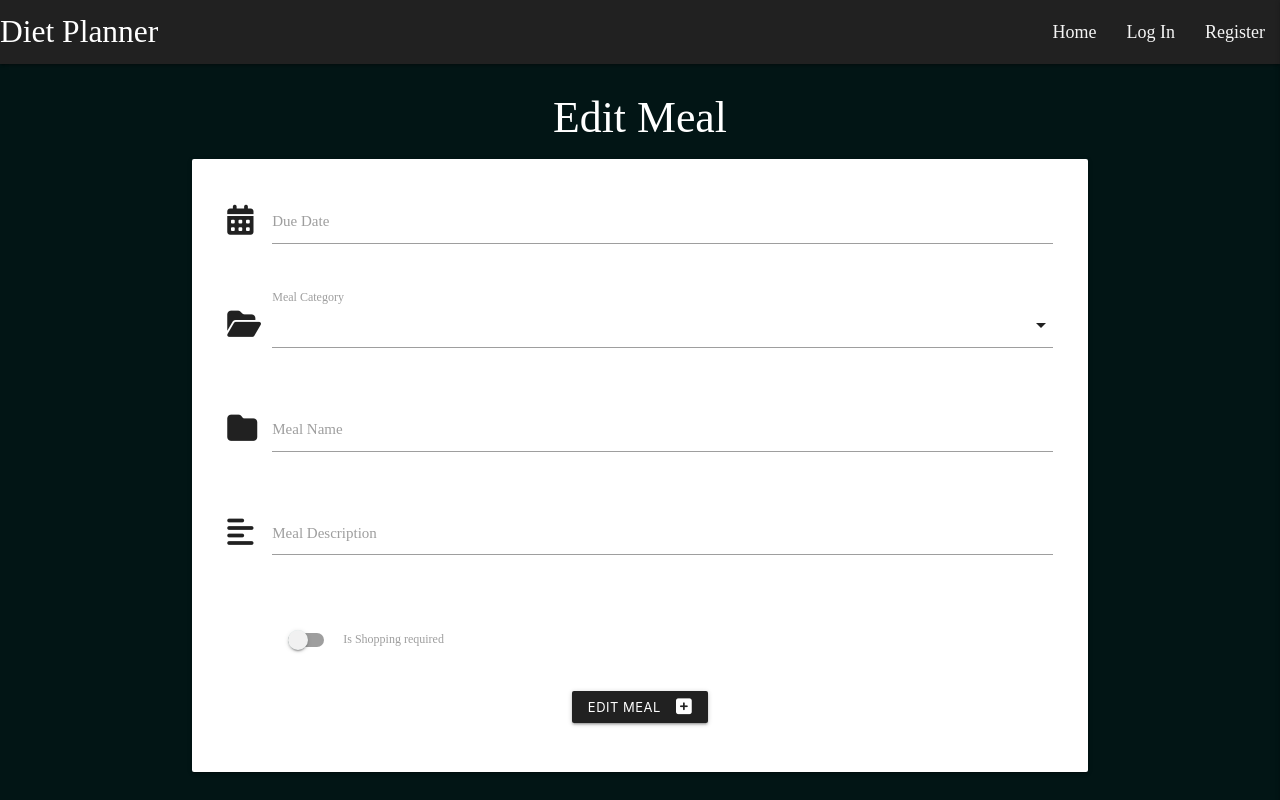
After one commit to MargaritaAtr/diet-planner, a Flask app: template templates/edit_meal.html in a window 1280 px wide. The commit adds this page. Run offline with Flask 3, Linux system fonts and the light colour scheme; the template is opened without the code that fills it, so the values that code supplies are empty; some libraries are stand-ins or nearby versions; some web fonts are replaced.

Commit message:
Add Edit template

```diff
--- a/app.py
+++ b/app.py
@@ -123,6 +123,12 @@ def plan_meals():
     categories = mongo.db.categories.find().sort("category_name", 1)
     return render_template("plan_meals.html", categories=categories)
 
+@app.route("/edit_meal/<meal_id>", methods=["GET","POST"])
+def edit_meal(meal_id):
+    meal = mongo.db.meals.find_one({"_id": ObjectId(meal_id)})
+    categories = mongo.db.categories.find().sort("category_name", 1)
+    return render_template("edit_meal.html", meal=meal , categories=categories)
+
 
 if __name__ == "__main__":
     app.run(host=os.environ.get("IP"),
--- a/static/css/style.css
+++ b/static/css/style.css
@@ -25,3 +25,7 @@ nav ul a {
 .slider{
     z-index:-1;
 }
+.btn-small{
+margin: 5px;
+
+}
--- a/static/js/script.js
+++ b/static/js/script.js
@@ -3,6 +3,7 @@ $(document).ready(function(){
     $('.slider').slider({edge:"right"});
     $('.collapsible').collapsible();
     $('select').formSelect();
+    $(".tooltipped").tooltip();
     $(".datepicker").datepicker({
       format: "dddd mm/yy",
       yearRange: 3,
--- /dev/null
+++ b/templates/edit_meal.html
@@ -0,0 +1,71 @@
+{% extends "base.html" %}
+{% block content %}
+
+<h3 class="center-align white-text">Edit Meal</h3>
+
+<div class="row card-panel cream lighten-3">
+  <form class="col s12" method="POST" action="{{ url_for('edit_meal', meal_id=meal._id) }}">
+       <!-- due date picker -->
+       <div class="row">
+        <div class="input-field col s12">
+            <i class="fas fa-calendar-alt prefix"></i>
+            <input id="due_date" name="due_date" type="text" class="datepicker validate " required>
+            <label for="due_date">Due Date</label>
+        </div>
+    </div>
+      <!-- meal category selection -->
+<div class="row">
+  <div class="input-field col s12">
+    <i class="fas fa-folder-open prefix"></i>
+    <select id="category_name" name="category_name" class="validate" required >
+      <option value="" disabled selected class="grey"></option>
+      {% for category in categories %}
+      <option value="{{category.category_name}}">{{category.category_name}}</option>
+     {% endfor %}
+    </select>
+    <label for="category_name">Meal Category</label>
+  </div>
+</div>
+      <!-- Meal name -->
+      <div class="row">
+          <div class="input-field col s12">
+              <i class="fas prefix fa-folder"></i>
+              <input id="meal_name" name="meal_name" minlength="5" maxlength="50"
+                  type="text" class="validate" required>
+              <label for="meal_name">Meal Name</label>
+          </div>
+      </div>
+      <!-- meal description -->
+      <div class="row">
+          <div class="input-field col s12">
+              <i class="fas fa-align-left prefix"></i>
+              <textarea id="meal_description" name="meal_description" minlength="5"
+                  maxlength="200" class="materialize-textarea validate" required></textarea>
+              <label for="meal_description">Meal Description</label>
+          </div>
+      </div>
+      <!-- is shopping required -->
+<div class="row">
+  <div class="input-field col s12">
+    <div class="switch">
+                  <i class="fas fa-exclamation-circle-small left prefix"></i>
+      <label for="is_shopping_required">
+                      <input type="checkbox" id="is_shopping_required" name="is_shopping_required">
+                      <span class="lever"></span>
+                      Is Shopping required
+                  </label>
+    </div>
+  </div>
+</div>
+      <!-- submit button -->
+      <div class="row">
+          <div class="col s12 center-align">
+              <button type="submit" class="btn-small grey darken-4 text-shadow">
+                  Edit Meal <i class="fas fa-plus-square right"></i>
+              </button>
+          </div>
+      </div>
+  </form>
+</div>
+
+    {% endblock %}
```
Also changed, not shown: templates/all_meals.html (+10 -9 lines).
